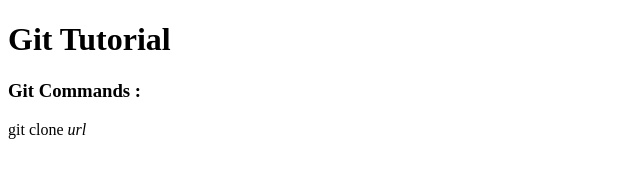
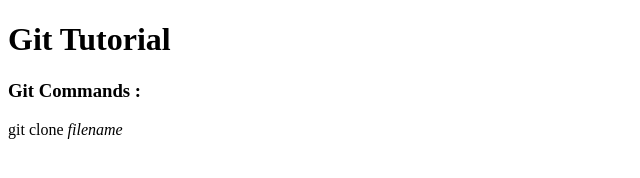
Before and after one commit to AlejandroGuSe/hello_world, a plain HTML site: page index.html in a window 1280 px wide. Shown: the full height of the page, 0-640 px from the left. Drawn offline with Linux system fonts and the light colour scheme.

```diff
--- a/index.html
+++ b/index.html
@@ -3,10 +3,11 @@
 <head>
     <meta name="viewport" content="width=device-width, initial-scale=1.0">
     <title>Learn Git using GitHub in 5 minutes</title>
+
 </head>
 <body>
     <h1>Git Tutorial</h1>
     <h3>Git Commands :</h3>
-    git clone <i>url</i>
+    git clone <i>filename</i>
 </body>
 </html>
```
